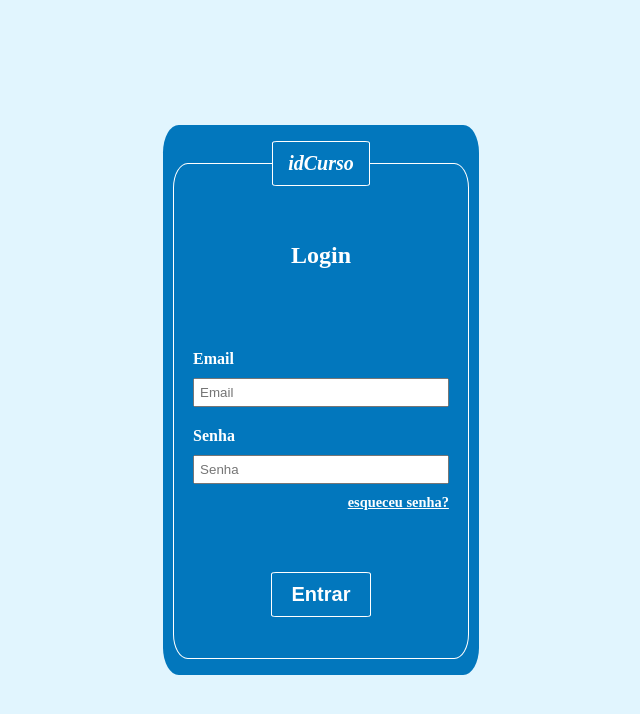
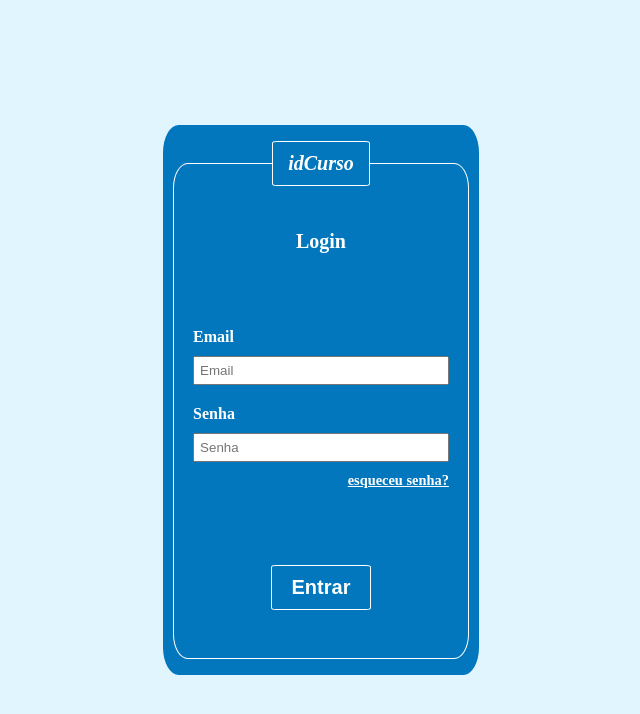
Before and after one commit to landeilsonveloso/idcurso-project, a plain HTML site: page index.html in a window 1280 px wide. Shown: the whole page, without its empty margins (319-959 px from the left). Drawn offline with Linux system fonts and the light colour scheme.

Commit message:
ajustes no texto LOGIN

```diff
--- a/index.html
+++ b/index.html
@@ -17,7 +17,7 @@
                         <legend><b><i>idCurso</i></b></legend>
 
                         <div class="divTitle">
-                            <h2>Login</h2>
+                            <span><b>Login</b></span>
                         </div>
 
                         <div class="divInput">
--- a/style.css
+++ b/style.css
@@ -76,6 +76,10 @@ fieldset legend {
     display: flex;
     justify-content: center;
     align-items: center;
+}
+
+.divTitle span {
+    font-size: 1.25rem;
 }
 
 .divInput {
```
